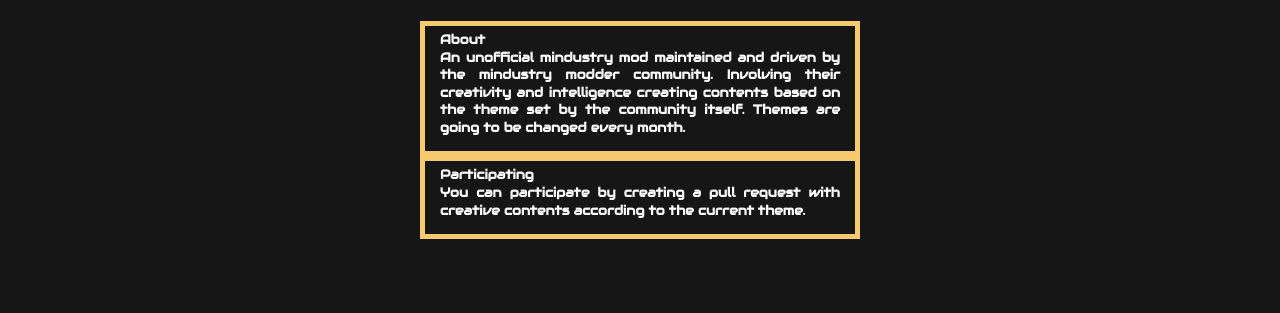
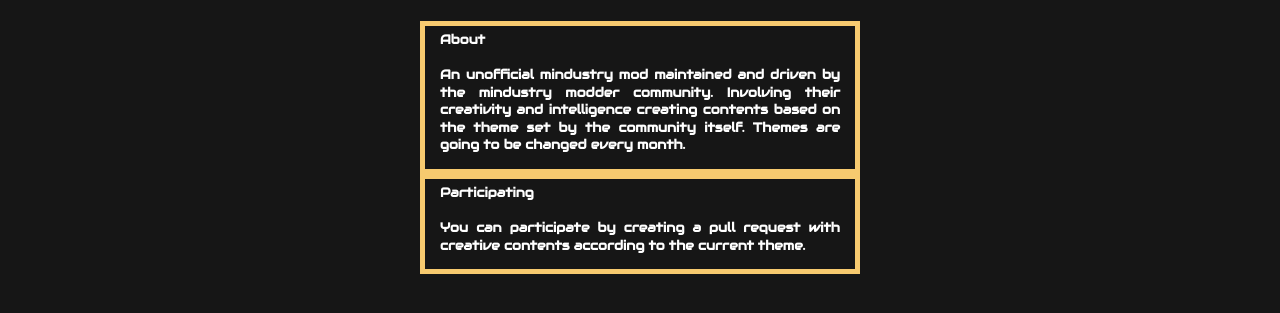
Before and after one commit to ThePythonGuy3/Community-Mod-Webpage, a plain HTML site: page index.html in a window 1280 px wide. Shown: the part 79-392 px from the top of the page. Drawn offline with Linux system fonts and the light colour scheme.

Commit message:
Update index.html

```diff
--- a/index.html
+++ b/index.html
@@ -7,7 +7,7 @@
     <h2 id="topHeading" style="text-align:center">Mindustry Community Mod<h2>
   </head>
   <body>
-    <p align=justify id="firstPar"><strong>About</strong><br>An unofficial mindustry mod maintained and driven by the mindustry modder community. Involving their creativity and <strong>intelligence</strong> creating contents based on the theme set by the community itself. Themes are going to be changed every month.</p>
-    <p align=justify id="firstPar"><strong>Participating</strong><br>You can participate by creating a pull request with creative contents according to the current theme.</p>
+    <p align=justify id="firstPar"><b>About</b><br><br>An unofficial mindustry mod maintained and driven by the mindustry modder community. Involving their creativity and <strong>intelligence</strong> creating contents based on the theme set by the community itself. Themes are going to be changed every month.</p>
+    <p align=justify id="firstPar"><b>Participating</b><br><br>You can participate by creating a pull request with creative contents according to the current theme.</p>
   </body>
 </html>
```
